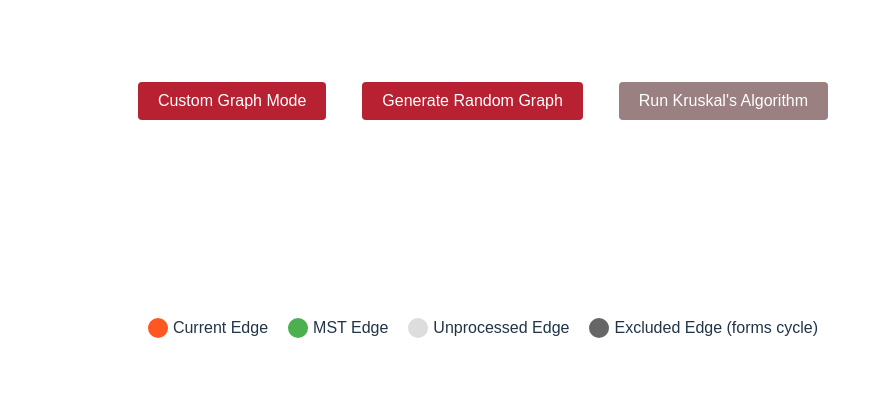
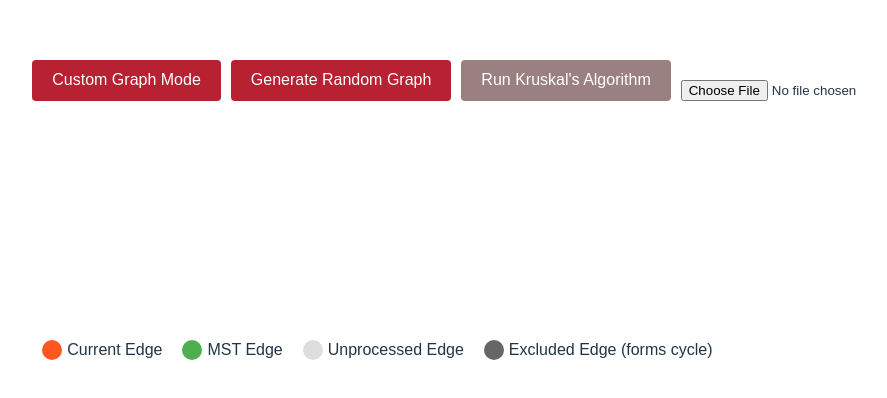
Before and after one commit to ArchontisKostis/algo-vis, a React (Vite) app in the folder app/: page / in a window 1280 px wide. Shown: the part 184-582 px from the top of the page, without its empty margins (157-1044 px from the left). Built offline with nearby package versions, Linux system fonts and the light colour scheme.

Commit message:
add upload from json

```diff
--- a/app/src/App.jsx
+++ b/app/src/App.jsx
@@ -12,6 +12,31 @@ export default function App() {
     const [isRunning, setIsRunning] = useState(false);
     const [currentEdge, setCurrentEdge] = useState(null);
     const [isEditing, setIsEditing] = useState(false);
+
+    // For loading JSON graph data
+    const handleFileUpload = (event) => {
+        const file = event.target.files[0];
+        if (file) {
+            const reader = new FileReader();
+            reader.onload = (e) => {
+                try {
+                    const data = JSON.parse(e.target.result);
+                    // Check for valid data format
+                    if (data.nodes && data.edges) {
+                        setNodes(data.nodes);
+                        setEdges(data.edges);
+                        setMstEdges([]);
+                        setCurrentEdge(null);
+                    } else {
+                        alert("Invalid graph data.");
+                    }
+                } catch (error) {
+                    alert("Error parsing the file.");
+                }
+            };
+            reader.readAsText(file);
+        }
+    };
 
     const generateGraph = () => {
         const newNodes = generateNodes(7);
@@ -53,7 +78,6 @@ export default function App() {
         setIsRunning(false);
     };
 
-
     const toggleEditMode = () => {
         setIsEditing(!isEditing);
         setMstEdges([]);
@@ -84,6 +108,14 @@ export default function App() {
                         </button>
                     </>
                 )}
+
+                {/* File upload button */}
+                <input
+                    type="file"
+                    accept=".json"
+                    onChange={handleFileUpload}
+                    style={{ marginTop: '20px' }}
+                />
             </div>
 
             {isEditing ? (
```
